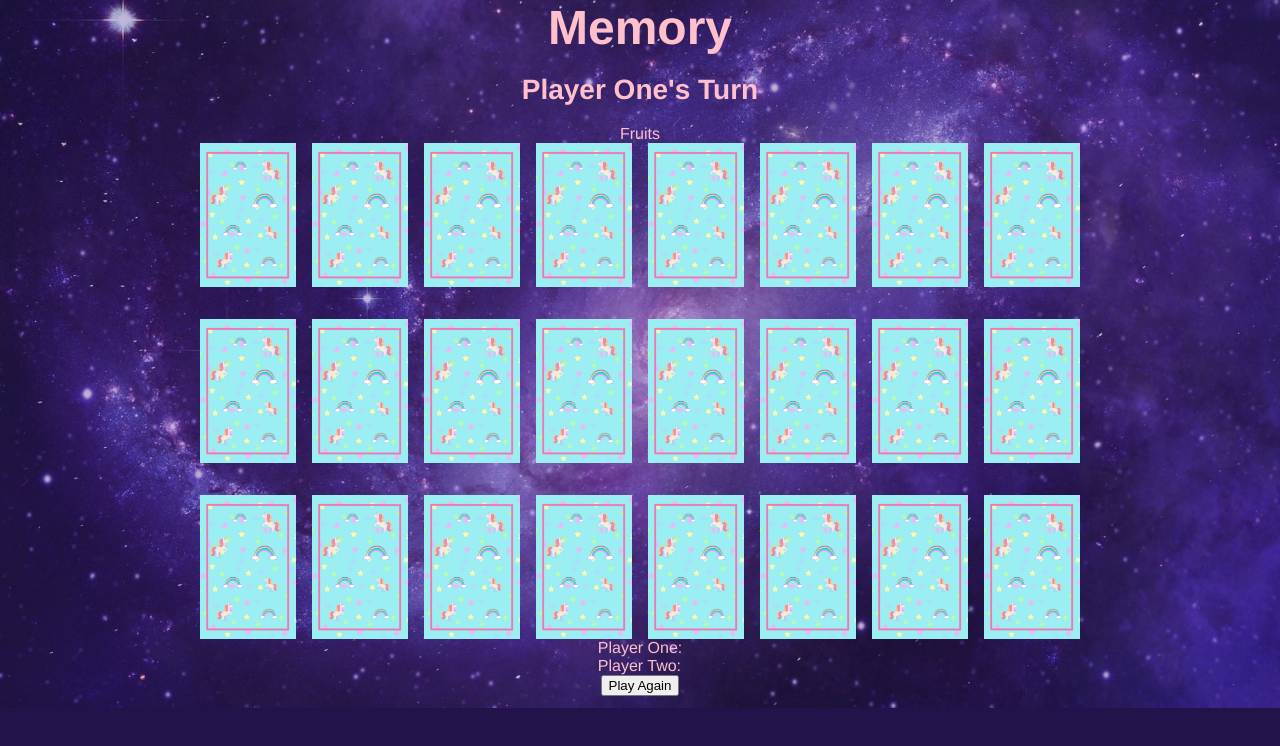
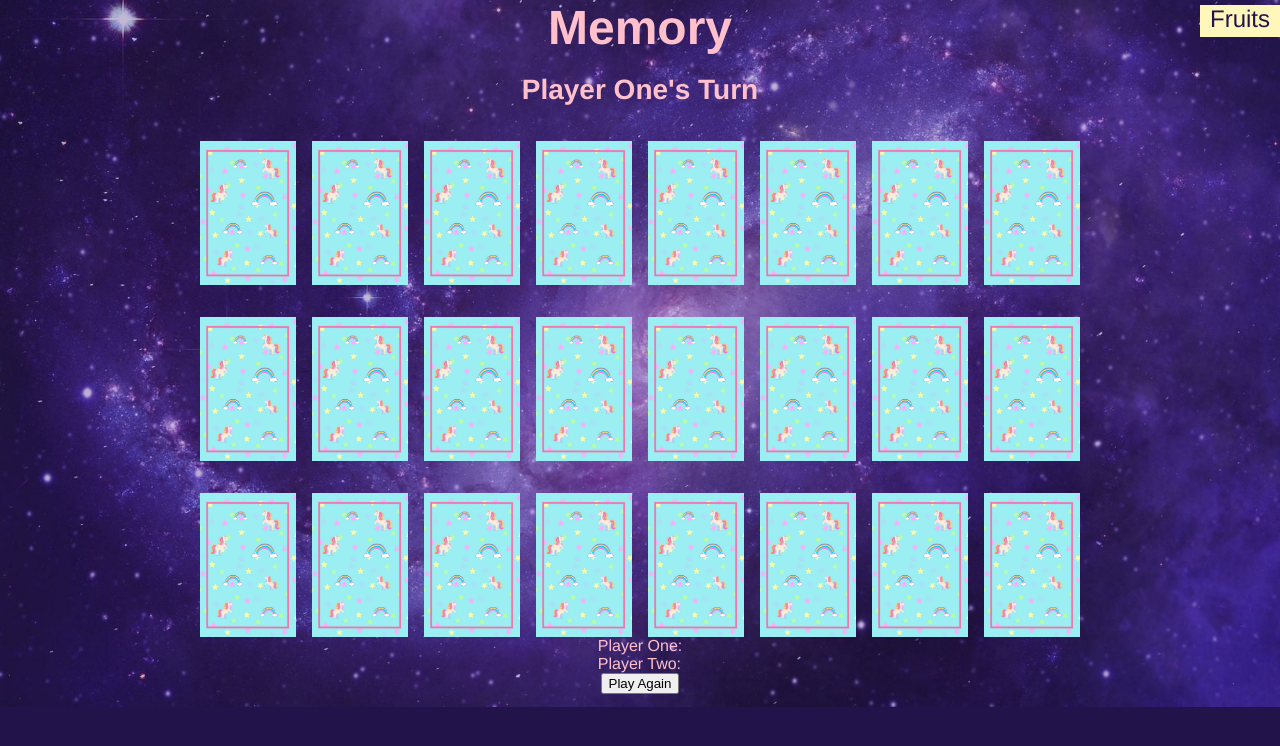
Before and after one commit to tifaniethomas/memory-game, a plain HTML site: page index.html in a window 1280 px wide. Drawn offline with Linux system fonts and the light colour scheme.

Commit message:
fix issue with flexbox

```diff
--- a/css/main.css
+++ b/css/main.css
@@ -28,11 +28,18 @@ h1 {
 }
 
 #deck-selector {
-    font-size: 2vmin;
-    background-color: rgba(255, 246, 186 .5);
+    font-size: 3vmin;
+    background-color: rgba(255,246,186.5);
+    height: 4vmin;
+    width: 10vmin;
+    position: relative;
+    color: #22144b;
+    text-align: center;
+    margin: -15vmin 0 0 auto;
 }
 
 #board {
+    margin-top: 13vmin;
     display: grid;
     grid-template-columns: repeat(8, 12vmin);
     grid-template-rows: repeat(3, 18vmin);
```
Also changed, not shown: js/main.js (line endings or trailing spaces).
